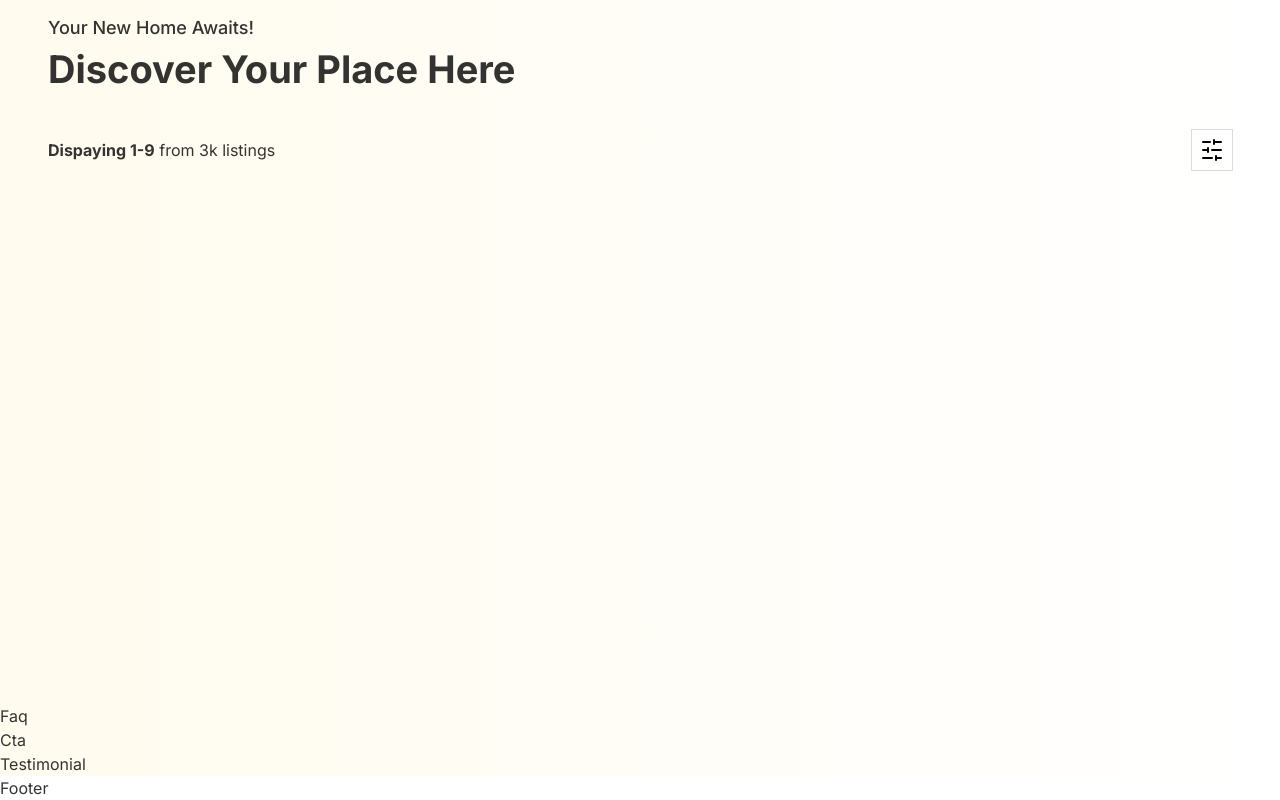
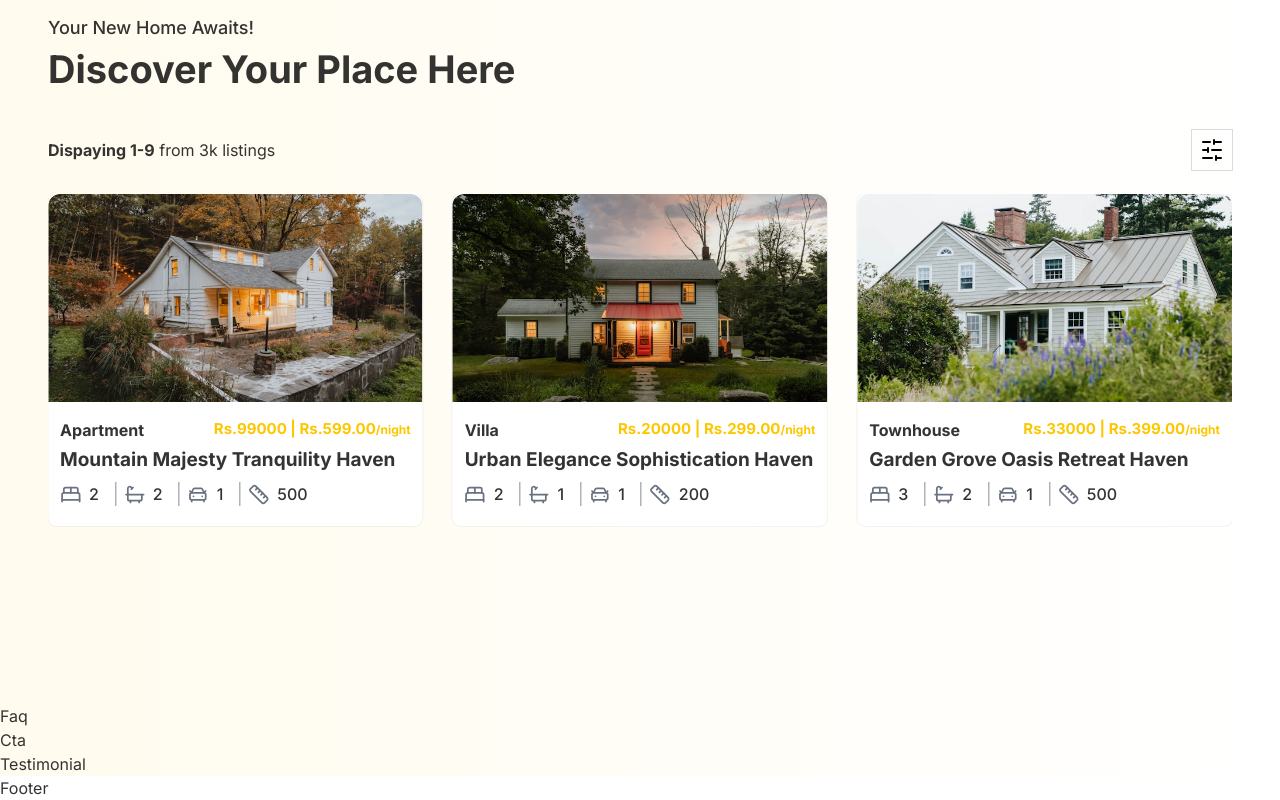
Before and after one commit to sandu20021111/Home-Rental-and-Sales-Website, a React (Vite) app in the folder client/: page / in a window 1280 px wide. Shown: the part 1648-2448 px from the top of the page. Built offline with nearby package versions, Linux system fonts and the light colour scheme.

Commit message:
Update Item.jsx

```diff
--- a/client/src/components/Item.jsx
+++ b/client/src/components/Item.jsx
@@ -1,10 +1,48 @@
 import React from 'react'
 import { Link } from 'react-router-dom'
+import { assets } from '../assets/data'
 
 export const Item = ({property}) => {
   return (
-    <Link to={'/listing/' + property._id}>
+    <Link to={'/listing/' + property._id}
+    className='block rounded-lg bg-white ring-1 ring-slate-900/5'
+    >
+    {/*Image*/}
+    <div className='relative'>
+      <img src={property.images[0]} alt={property.title}
+      className='h-[13rem] w-full aspect-square object-cover rounded-t-xl'/>
+    </div>
+    {/*info*/}
+    <div className='p-3'>
+      <div className="flexBetween">
+        <h5 className="bold-16 my-1">{property.propertyType}</h5>
+        <div className='bold-15 text-secondary'>Rs.{property.price.sale} | Rs.{property.price.rent}.00
+          <span className='text-xs'>/night</span>
+        </div>
+      </div>
+      <h4 className='h4 line-clamp-1'>{property.title}</h4>
+      <div className="flex gap-2 py-2">
+        <p className='flexCenter gap-x-2 border-r border-slate-900/50 pr-4 font-[500]'>
+          <img src={assets.bed} alt="facilitiesIcon" width={21}/>
+          {property.facilities.bedrooms}
+        </p>
 
+        <p className='flexCenter gap-x-2 border-r border-slate-900/50 pr-4 font-[500]'>
+          <img src={assets.bath} alt="facilitiesIcon" width={21}/>
+          {property.facilities.bathrooms}
+        </p>
+
+        <p className='flexCenter gap-x-2 border-r border-slate-900/50 pr-4 font-[500]'>
+          <img src={assets.car} alt="facilitiesIcon" width={21}/>
+          {property.facilities.garages}
+        </p>
+
+        <p className='flexCenter gap-x-2  pr-4 font-[500]'>
+          <img src={assets.ruler} alt="facilitiesIcon" width={21}/>
+          {property.area}
+        </p>
+      </div>
+    </div>
     </Link>
   )
 }
```
